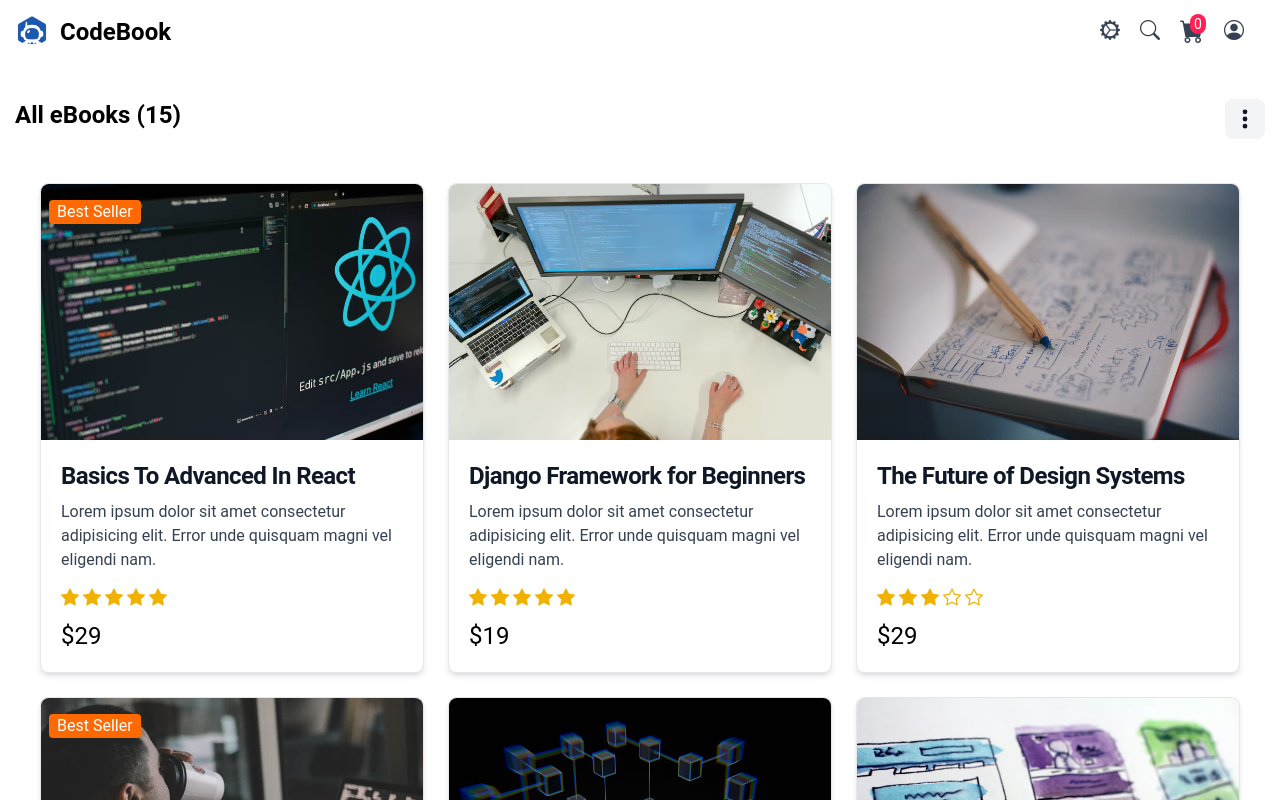
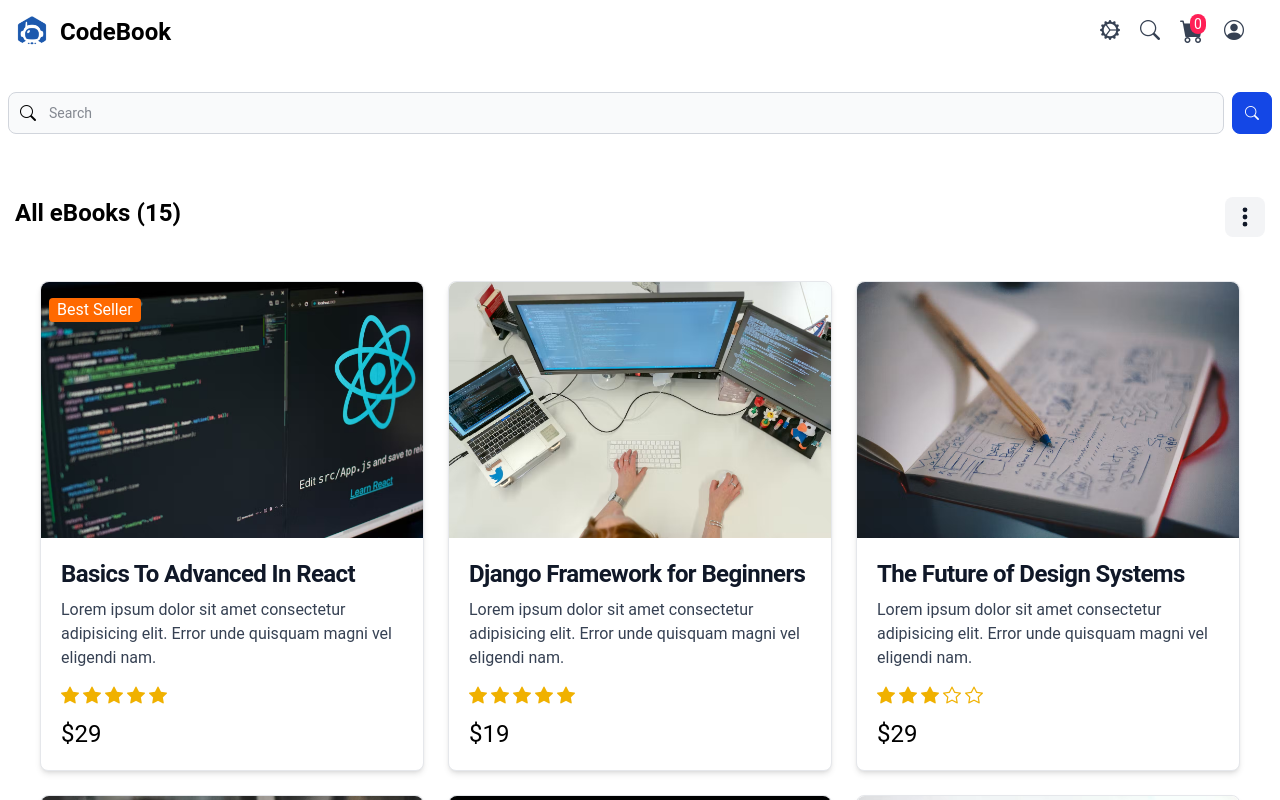
Before and after one commit to sharath-io/codebook, a React (Vite) app: page /products in a window 1280 px wide. Both pictures are taken after a click on the element 1150 px from the left and 32 px from the top of the page. Shown: the top 800 px of the page. Built offline with nearby package versions, Linux system fonts and the light colour scheme; data requests are answered from the project's data file.

Commit message:
feat: implement search feature for products

```diff
--- a/package.json
+++ b/package.json
@@ -26,7 +26,7 @@
     "eslint-plugin-react-hooks": "^5.0.0",
     "eslint-plugin-react-refresh": "^0.4.18",
     "globals": "^15.14.0",
-    "json-server": "^1.0.0-beta.3",
+    "json-server": "^0.17.4",
     "json-server-auth": "^2.1.0",
     "vite": "^6.1.0"
   }
--- a/src/components/Layouts/Header.jsx
+++ b/src/components/Layouts/Header.jsx
@@ -1,9 +1,11 @@
 import { Link } from "react-router-dom";
 import Logo from "../../assets/logo.png";
 import { useEffect, useState } from "react";
+import { Search } from "../Sections/Search";
 
 export const Header = () => {
   const [darkMode,setDarkMode] = useState(JSON.parse(localStorage.getItem("darkMode")) ||  false);
+  const [displaySearch,setDisplaySearch] = useState(false);
 
   useEffect(()=>{
     localStorage.setItem("darkMode", JSON.stringify(darkMode))
@@ -29,7 +31,7 @@
           </Link>
           <div className="flex items-cente">
             <span onClick={()=> setDarkMode(!darkMode)} className="bi bi-gear-wide-connected cursor-pointer text-xl text-gray-700 dark:text-white mr-5"></span>
-            <span className="bi bi-search cursor-pointer text-xl text-gray-700 dark:text-white mr-5"></span>
+            <span onClick={()=> setDisplaySearch(!displaySearch)}className="bi bi-search cursor-pointer text-xl text-gray-700 dark:text-white mr-5"></span>
             <Link to="/cart" className="text-gray-700 dark:text-white mr-5">
               <span className="text-2xl bi bi-cart-fill relative">
                 <span className="text-white text-sm absolute -top-1 left-2.5 bg-rose-500 px-1 rounded-full ">
@@ -41,6 +43,7 @@
           </div>
         </div>
       </nav>
+      {displaySearch && <Search setDisplaySearch={setDisplaySearch}/>}
     </header>
   );
 };
--- /dev/null
+++ b/src/components/Sections/Search.jsx
@@ -0,0 +1,25 @@
+import { useRef } from "react";
+import { useNavigate } from "react-router-dom";
+
+export const Search = ({setDisplaySearch}) => {
+    const navigate = useNavigate();
+    const searchRef = useRef();
+
+    const handleSearch =(event) => {
+         event.preventDefault();
+         setDisplaySearch(false);
+         navigate(`/products?name=${searchRef.current.value}`)
+    }
+  return (
+    <div className="mx-auto max-w-screen-xl p-2 my-5">
+        <form onSubmit={handleSearch} className="flex items-center">
+            <div className="relative w-full">
+                <span className="bi bi-search flex absolute inset-y-0 left-0 items-center pl-3 pointer-events-none"></span>
+                <input ref={searchRef} name="search" type="text" id="simple-search" className="bg-gray-50 border border-gray-300 text-gray-900 text-sm rounded-lg focus:ring-blue-500 focus:border-blue-500 block w-full pl-10 p-2.5  dark:bg-gray-700 dark:border-gray-600 dark:placeholder-gray-400 dark:text-white dark:focus:ring-blue-500 dark:focus:border-blue-500" placeholder="Search" autoComplete="off" required="" />
+            </div>
+            <button type="submit" className="bi bi-search py-2.5 px-3 ml-2 text-sm font-medium text-white bg-blue-700 rounded-lg border border-blue-700 hover:bg-blue-800 focus:ring-4 focus:outline-none focus:ring-blue-300 dark:bg-blue-600 dark:hover:bg-blue-700 dark:focus:ring-blue-800">
+            </button>
+        </form>
+    </div>
+  )
+}
--- a/src/components/index.js
+++ b/src/components/index.js
@@ -3,3 +3,4 @@
 
 export {ProductCard} from "./Elements/ProductCard";
 export {Rating} from "./Elements/Rating";
+export {ScrollToTop} from "./others/ScrollToTop"
--- /dev/null
+++ b/src/components/others/ScrollToTop.js
@@ -0,0 +1,11 @@
+import { useEffect } from 'react';
+import { useLocation } from 'react-router-dom';
+
+export const ScrollToTop =() =>  {
+    const {pathname} = useLocation();
+
+    useEffect(()=>{
+        window.scrollTo(0,0);
+    },[pathname])
+  return null;
+}
--- a/src/main.jsx
+++ b/src/main.jsx
@@ -3,10 +3,12 @@
 import { BrowserRouter as Router } from "react-router-dom";
 import "./index.css";
 import App from "./App.jsx";
+import { ScrollToTop } from "./components/index.js";
 
 createRoot(document.getElementById("root")).render(
   <StrictMode>
     <Router>
+      <ScrollToTop/>
       <App />
     </Router>
   </StrictMode>
--- a/src/pages/Products/ProductsList.jsx
+++ b/src/pages/Products/ProductsList.jsx
@@ -1,20 +1,23 @@
 import {useEffect, useState} from "react";
 import { ProductCard } from "../../components"
 import { FilterBar } from "./components/FilterBar";
+import { useLocation } from "react-router-dom";
 
 export const ProductsList = () => {
   const [showFilter,setShowFilter] = useState(false);
   const [products,setProducts] = useState([]);
+  const search = useLocation().search
+  const searchTerm = new URLSearchParams(search).get("name");
 
   const getProducts= async() =>{
-    const response = await fetch("http://localhost:8000/products")
+    const response = await fetch(`http://localhost:8000/products?name_like=${searchTerm ? searchTerm : ""}`)
     const data = await response.json();
     setProducts(data);
   }
 
   useEffect(()=>{
     getProducts();
-  },[])
+  },[searchTerm])
 
   return (
     <main>
```
Also changed, not shown: 1 other file (tests, documents, lock files or other folders).
